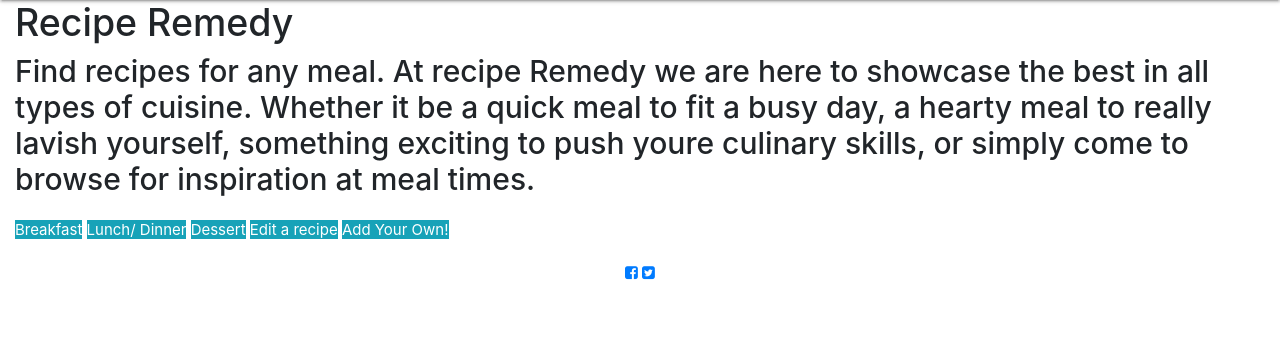
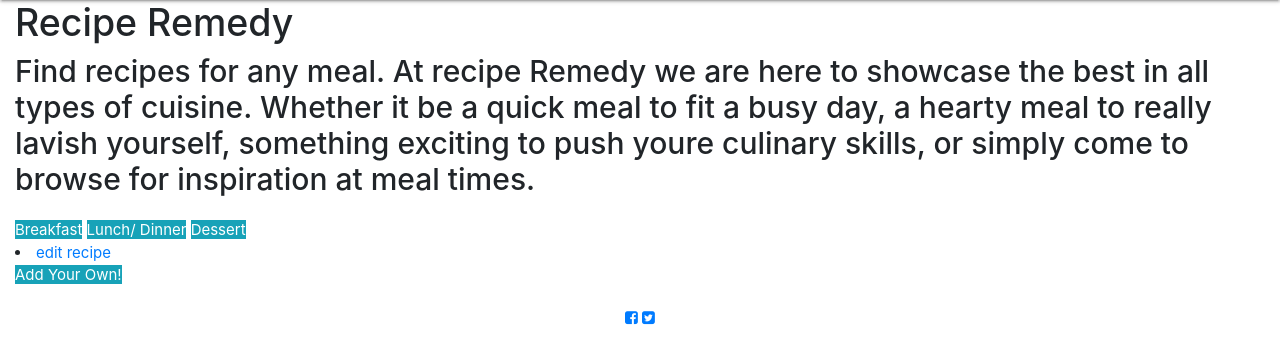
Before and after one commit to Michaelstanden/ms3recipe-remedy, a Flask app: page / in a window 1280 px wide. Shown: the part 64-428 px from the top of the page. Run offline with Flask 2, Linux system fonts and the light colour scheme; some libraries are stand-ins or nearby versions.

```diff
--- a/templates/base.html
+++ b/templates/base.html
@@ -22,7 +22,7 @@
                         <li><a href="{{ url_for('lunch') }}">Dinner</a></li>
                         <li><a href="{{ url_for('dessert') }}">Desserts</a></li>
                         <li><a href="{{ url_for('add_recipe') }}">Add recipe</a></li>
-                        <li><a href="{{ url_for('edit_recipe') }}">Edit recipe</a></li>
+                        <li><a href="{{ url_for('edit_recipe', recipe_id=recipe)}}) }}">Edit recipe</a></li>
                         <li class=""><a href="{{ url_for('contact_us') }}">Contact Us</a></li>
                     </ul>
                 </div>
@@ -33,8 +33,8 @@
                 <li><a href="{{ url_for('breakfast') }}">Breakfast</a></li>
                 <li><a href="{{ url_for('lunch') }}">Lunch/ Dinner</a></li>
                 <li><a href="{{ url_for('dessert') }}">Desserts</a></li>
-                <li><a href="{{ url_for('add_recipe') }}">Add your own</a></li>
-                <li><a href="{{ url_for('edit_recipe') }}">Edit recipes</a></li>
+                <li><a href="{{ url_for('add_recipe') }}">Add recipe</a></li>
+                <li><a href="{{ url_for('edit_recipe', recipe_id=recipe)}}) }}">Edit recipe</a></li>
                 <li><a href="{{ url_for('contact_us') }}">Contact Us</a></li>
             </ul>
 </header>
--- a/templates/index.html
+++ b/templates/index.html
@@ -14,7 +14,7 @@
                 <a href="{{ url_for('breakfast') }}" class="btn-info landing-btn text-decoration-none">Breakfast</a>
                 <a href="{{ url_for('lunch') }}" class="btn-info landing-btn text-decoration-none">Lunch/ Dinner</a>
                 <a href="{{ url_for('dessert') }}" class="btn-info landing-btn text-decoration-none">Dessert</a>
-                <a href="{{ url_for('edit_recipe') }}" class="btn-info landing-btn text-decoration-none">Edit a recipe</a>
+                <li><a href="{{ url_for('edit_recipe', recipe_id=recipe)}}) }}">edit recipe</a></li>
 				<a href="{{ url_for('add_recipe') }}" class="btn-info landing-btn text-decoration-none">Add Your Own!</a>
                 </div>
 			</div>
```
Also changed, not shown: templates/edit_recipe.html (+10 -10 lines).
